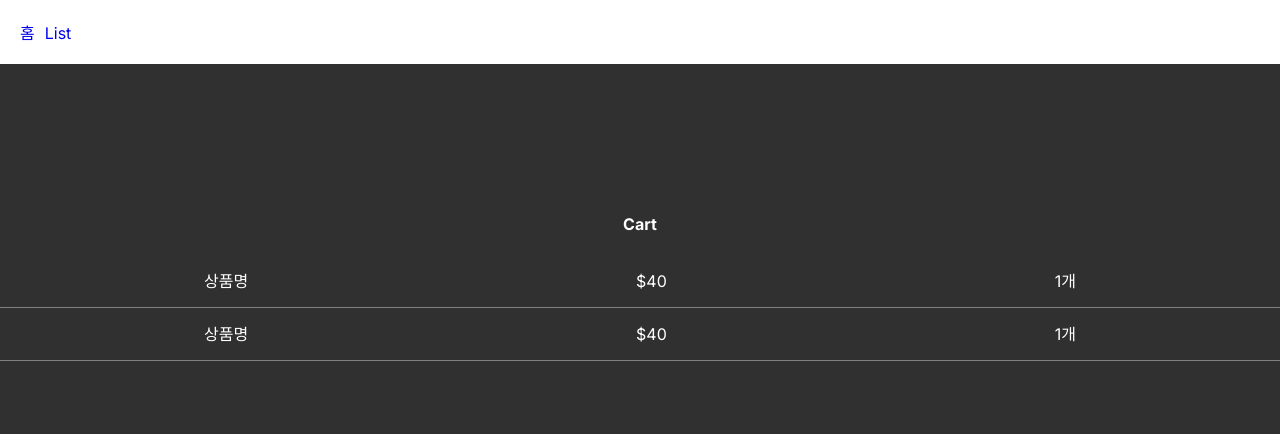
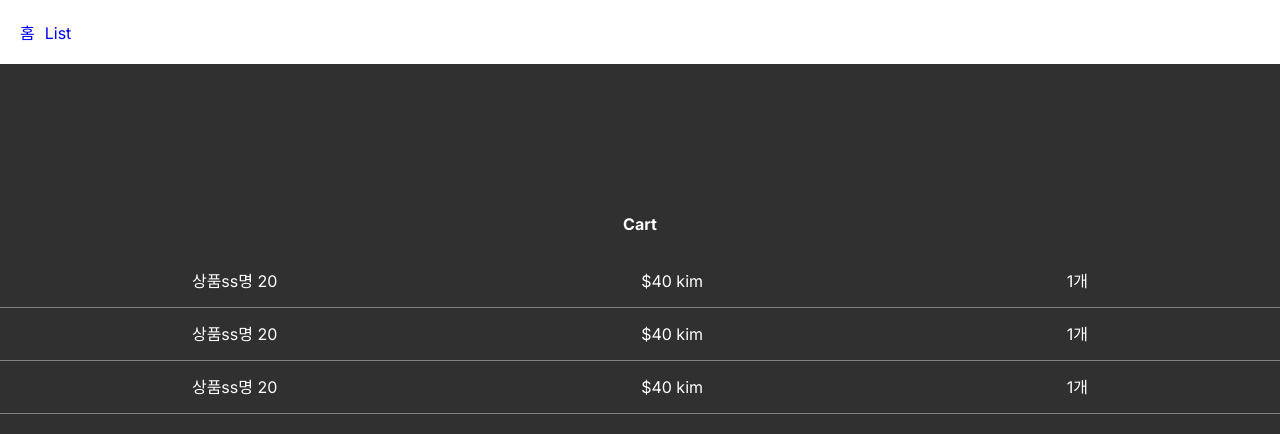
Before and after one commit to myongyop/Next.js-Fresh, a Next.js app: page /cart in a window 1280 px wide. Shown: the top 434 px of the page. Built offline with nearby package versions, Linux system fonts and the light colour scheme.

Commit message:
component 테스트

```diff
--- /dev/null
+++ b/app/cart/data.js
@@ -0,0 +1,3 @@
+let age = 20;
+let name = 'kim';
+export {age, name};
--- a/app/cart/page.js
+++ b/app/cart/page.js
@@ -1,17 +1,22 @@
+import {age, name} from './data.js';
+
 export default function Cart() {
   return (
     <div>
       <h4 className="title">Cart</h4>
-      <div className="cart-item">
-        <p>상품명</p>
-        <p>$40</p>
-        <p>1개</p>
-      </div>
-      <div className="cart-item">
-        <p>상품명</p>
-        <p>$40</p>
-        <p>1개</p>
-      </div>
+      <CartItem />
+      <CartItem />
+      <CartItem />
     </div>
   )
 }
+
+function CartItem(){
+  return (
+    <div className="cart-item">
+    <p>상품ss명 {age}</p>
+    <p>$40 {name}</p>
+    <p>1개</p>
+  </div>
+  )
+}
```
